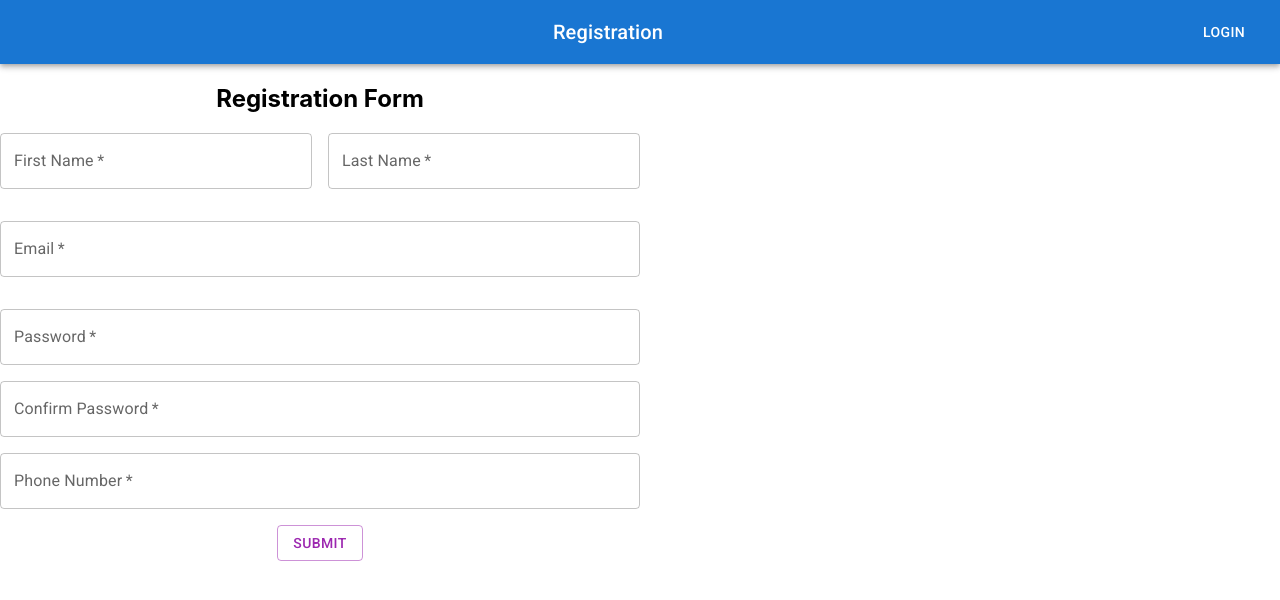
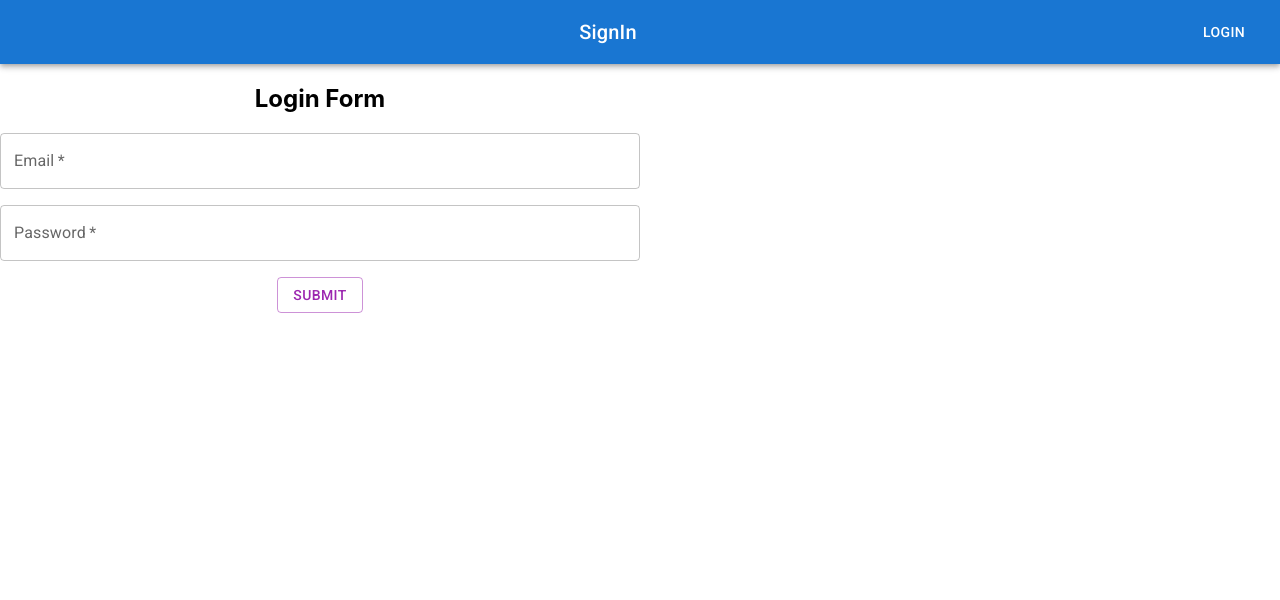
Before and after one commit to hritiksharma/auth_mern, a React (Create React App) app in the folder frontend/: page / in a window 1280 px wide. Shown: the top 600 px of the page. Built offline with nearby package versions, Linux system fonts and the light colour scheme.

Commit message:
login form

```diff
--- a/frontend/src/App.js
+++ b/frontend/src/App.js
@@ -5,7 +5,7 @@ import SignIn from "./pages/SignIn";
 function App() {
   return (
     <div className="App">
-      <SignUp />
+      <SignIn />
     </div>
   );
 }
--- a/frontend/src/components/Header.jsx
+++ b/frontend/src/components/Header.jsx
@@ -1,13 +1,13 @@
-import * as React from 'react';
-import AppBar from '@mui/material/AppBar';
-import Box from '@mui/material/Box';
-import Toolbar from '@mui/material/Toolbar';
-import Typography from '@mui/material/Typography';
-import Button from '@mui/material/Button';
-import IconButton from '@mui/material/IconButton';
-import MenuIcon from '@mui/icons-material/Menu';
+import * as React from "react";
+import AppBar from "@mui/material/AppBar";
+import Box from "@mui/material/Box";
+import Toolbar from "@mui/material/Toolbar";
+import Typography from "@mui/material/Typography";
+import Button from "@mui/material/Button";
+import IconButton from "@mui/material/IconButton";
+import MenuIcon from "@mui/icons-material/Menu";
 
-const Header = () => {
+const Header = ({ title }) => {
   return (
     <Box sx={{ flexGrow: 1 }}>
       <AppBar position="static">
@@ -22,13 +22,13 @@ const Header = () => {
           <MenuIcon />
         </IconButton> */}
           <Typography variant="h6" component="div" sx={{ flexGrow: 1 }}>
-          Registration
+            {title}
           </Typography>
           <Button color="inherit">Login</Button>
         </Toolbar>
       </AppBar>
     </Box>
-  )
-}
+  );
+};
 
 export default Header;
--- /dev/null
+++ b/frontend/src/components/LoginForm.jsx
@@ -0,0 +1,44 @@
+import { Button, TextField } from "@mui/material";
+import React, { useState } from "react";
+
+const LoginForm = () => {
+  const [email, setEmail] = useState("");
+  const [password, setPassword] = useState("");
+
+  const handleSubmit = () => {};
+
+  return (
+    <div className="form">
+      <h2>Login Form</h2>
+      <form onSubmit={handleSubmit}>
+        <TextField
+          type="email"
+          variant="outlined"
+          color="secondary"
+          label="Email"
+          value={email}
+          onChange={(e) => setEmail(e.target.value)}
+          fullWidth
+          required
+          sx={{ mb: 2 }}
+        />
+        <TextField
+          type="password"
+          variant="outlined"
+          color="secondary"
+          label="Password"
+          value={password}
+          onChange={(e) => setPassword(e.target.value)}
+          fullWidth
+          required
+          sx={{ mb: 2 }}
+        />
+        <Button variant="outlined" color="secondary" type="submit">
+          Submit
+        </Button>
+      </form>
+    </div>
+  );
+};
+
+export default LoginForm;
--- a/frontend/src/index.js
+++ b/frontend/src/index.js
@@ -2,7 +2,6 @@ import React from "react";
 import ReactDOM from "react-dom/client";
 import "./index.css";
 import App from "./App";
-import reportWebVitals from "./reportWebVitals";
 import "@fontsource/roboto/300.css";
 import "@fontsource/roboto/400.css";
 import "@fontsource/roboto/500.css";
@@ -19,8 +18,3 @@ root.render(
     </Provider>
   </React.StrictMode>
 );
-
-// If you want to start measuring performance in your app, pass a function
-// to log results (for example: reportWebVitals(console.log))
-// or send to an analytics endpoint. Learn more: https://bit.ly/CRA-vitals
-reportWebVitals();
--- a/frontend/src/pages/SignIn.jsx
+++ b/frontend/src/pages/SignIn.jsx
@@ -1,9 +1,16 @@
-import React from 'react'
+import React from "react";
+import Header from "../components/Header";
+import LoginForm from "../components/LoginForm";
+import "./SignIn.css";
+const SignUp = () => {
+  return (
+    <div>
+      <Header title="SignIn" />
+      <div className="form-container">
+        <LoginForm />
+      </div>
+    </div>
+  );
+};
 
-const SignIn = () => {
-  return (
-    <div>SignIn</div>
-  )
-}
-
-export default SignIn
+export default SignUp;
--- a/frontend/src/reportWebVitals.js
+++ /dev/null
@@ -1,13 +0,0 @@
-const reportWebVitals = onPerfEntry => {
-  if (onPerfEntry && onPerfEntry instanceof Function) {
-    import('web-vitals').then(({ getCLS, getFID, getFCP, getLCP, getTTFB }) => {
-      getCLS(onPerfEntry);
-      getFID(onPerfEntry);
-      getFCP(onPerfEntry);
-      getLCP(onPerfEntry);
-      getTTFB(onPerfEntry);
-    });
-  }
-};
-
-export default reportWebVitals;
```
Also changed, not shown: frontend/src/setupTests.js (deleted, +0 -5 lines), frontend/src/logo.svg (deleted), frontend/src/pages/SignIn.css (added), 1 other file (tests, documents, lock files or other folders). Lines whose indentation alone changed are shown as unchanged.
